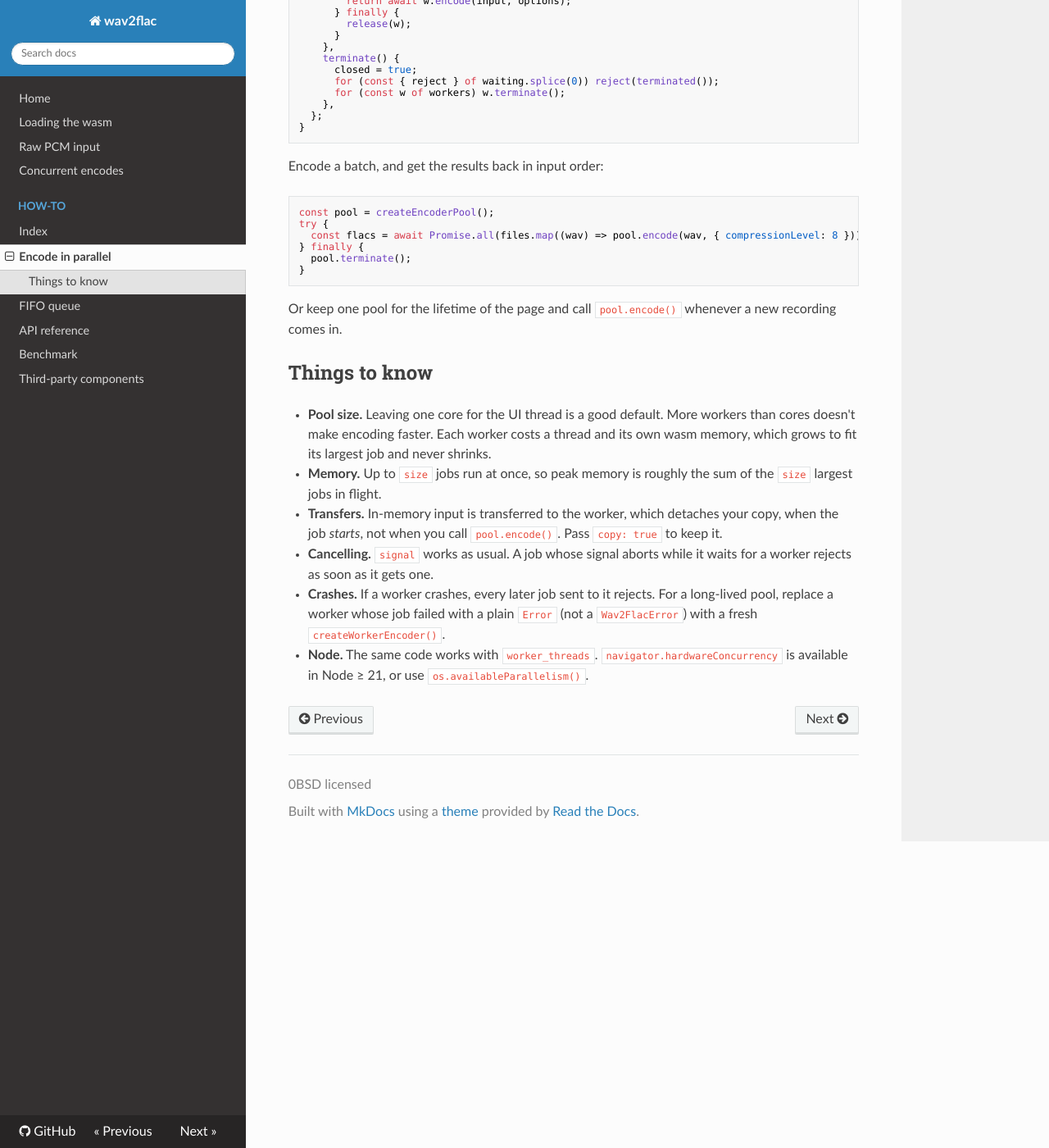
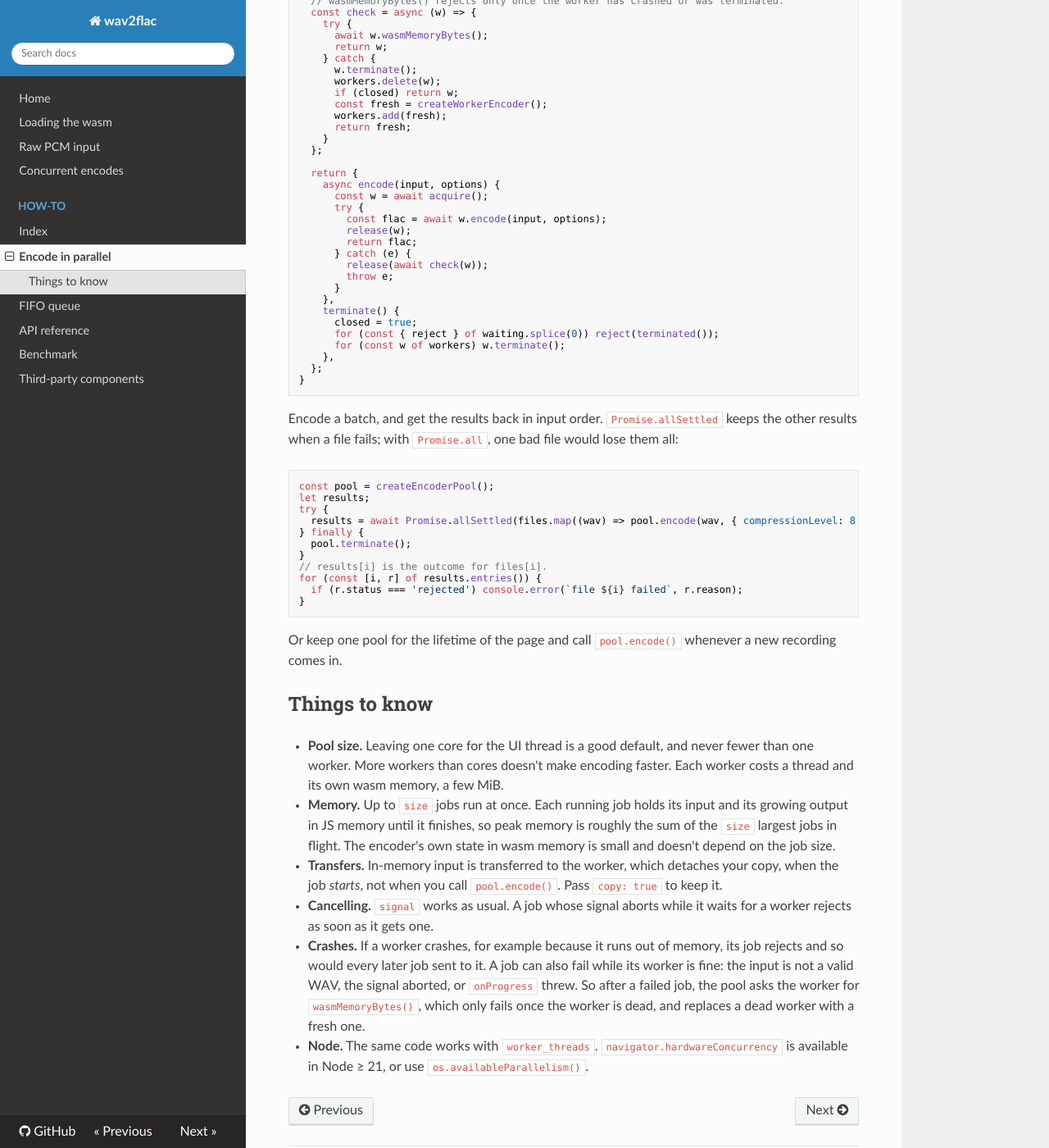
Before and after one commit to julianhille/wav2flac, an MkDocs documentation site: the page built from docs/how-to/parallel-encoding.md, in a window 1280 px wide and 1400 px high, scrolled down 668 px. Shown: the whole window at 82% size. Built offline with MkDocs 1.6.1, drawn with Linux system fonts in a browser that asks for light colours; nearby versions of some CDN libraries; some of the changed text lies outside the part shown.

Commit message:
Fix the worker pool and FIFO queue samples
The pool handed jobs to a crashed worker forever, hung with a size of 0,
and its batch example lost every result when one file failed. The queue
kept the last result alive and hid rejections nobody handled. The notes
on memory said buffered output lives in wasm memory; it lives in JS.

The samples are now run by a unit test, read from the Markdown files.

Refs #19

````diff
--- a/docs/how-to/parallel-encoding.md
+++ b/docs/how-to/parallel-encoding.md
@@ -13,10 +13,13 @@ import { createWorkerEncoder } from 'wav2flac';
 
 /**
  * A fixed set of workers. `encode()` runs on the next idle worker; jobs wait
- * in FIFO order while all workers are busy.
+ * in FIFO order while all workers are busy. A worker that crashed is replaced.
  */
 export function createEncoderPool(size = Math.max(1, (navigator.hardwareConcurrency ?? 4) - 1)) {
-  const workers = Array.from({ length: size }, () => createWorkerEncoder());
+  if (!Number.isInteger(size) || size < 1) {
+    throw new RangeError(`pool size must be a positive integer, got ${size}`);
+  }
+  const workers = new Set(Array.from({ length: size }, () => createWorkerEncoder()));
   const idle = [...workers];
   const waiting = []; // { resolve, reject } of jobs waiting for a worker
   let closed = false;
@@ -24,22 +27,41 @@ export function createEncoderPool(size = Math.max(1, (navigator.hardwareConcurre
 
   const acquire = () => {
     if (closed) return Promise.reject(terminated());
-    const w = idle.pop();
+    const w = idle.shift();
     return w !== undefined ? Promise.resolve(w) : new Promise((resolve, reject) => waiting.push({ resolve, reject }));
   };
   const release = (w) => {
+    if (closed) return;
     const next = waiting.shift();
     if (next !== undefined) next.resolve(w);
     else idle.push(w);
+  };
+  // After a failed job, check that the worker is still alive:
+  // wasmMemoryBytes() rejects only once the worker has crashed or was terminated.
+  const check = async (w) => {
+    try {
+      await w.wasmMemoryBytes();
+      return w;
+    } catch {
+      w.terminate();
+      workers.delete(w);
+      if (closed) return w;
+      const fresh = createWorkerEncoder();
+      workers.add(fresh);
+      return fresh;
+    }
   };
 
   return {
     async encode(input, options) {
       const w = await acquire();
       try {
-        return await w.encode(input, options);
-      } finally {
+        const flac = await w.encode(input, options);
         release(w);
+        return flac;
+      } catch (e) {
+        release(await check(w));
+        throw e;
       }
     },
     terminate() {
@@ -51,14 +73,21 @@ export function createEncoderPool(size = Math.max(1, (navigator.hardwareConcurre
 }
 ```
 
-Encode a batch, and get the results back in input order:
+Encode a batch, and get the results back in input order. `Promise.allSettled`
+keeps the other results when a file fails; with `Promise.all`, one bad file
+would lose them all:
 
 ```js
 const pool = createEncoderPool();
+let results;
 try {
-  const flacs = await Promise.all(files.map((wav) => pool.encode(wav, { compressionLevel: 8 })));
+  results = await Promise.allSettled(files.map((wav) => pool.encode(wav, { compressionLevel: 8 })));
 } finally {
   pool.terminate();
+}
+// results[i] is the outcome for files[i].
+for (const [i, r] of results.entries()) {
+  if (r.status === 'rejected') console.error(`file ${i} failed`, r.reason);
 }
 ```
 
@@ -67,20 +96,24 @@ whenever a new recording comes in.
 
 ## Things to know
 
-- **Pool size.** Leaving one core for the UI thread is a good default.
-  More workers than cores doesn't make encoding faster. Each worker costs a
-  thread and its own wasm memory, which grows to fit its largest job and
-  never shrinks.
-- **Memory.** Up to `size` jobs run at once, so peak memory is roughly the
-  sum of the `size` largest jobs in flight.
+- **Pool size.** Leaving one core for the UI thread is a good default, and
+  never fewer than one worker. More workers than cores doesn't make encoding
+  faster. Each worker costs a thread and its own wasm memory, a few MiB.
+- **Memory.** Up to `size` jobs run at once. Each running job holds its
+  input and its growing output in JS memory until it finishes, so peak memory
+  is roughly the sum of the `size` largest jobs in flight. The encoder's own
+  state in wasm memory is small and doesn't depend on the job size.
 - **Transfers.** In-memory input is transferred to the worker, which detaches
   your copy, when the job *starts*, not when you call `pool.encode()`. Pass
   `copy: true` to keep it.
 - **Cancelling.** `signal` works as usual. A job whose signal aborts while it
   waits for a worker rejects as soon as it gets one.
-- **Crashes.** If a worker crashes, every later job sent to it rejects. For a
-  long-lived pool, replace a worker whose job failed with a plain `Error`
-  (not a `Wav2FlacError`) with a fresh `createWorkerEncoder()`.
+- **Crashes.** If a worker crashes, for example because it runs out of
+  memory, its job rejects and so would every later job sent to it. A job can
+  also fail while its worker is fine: the input is not a valid WAV, the
+  signal aborted, or `onProgress` threw. So after a failed job, the pool asks
+  the worker for `wasmMemoryBytes()`, which only fails once the worker is
+  dead, and replaces a dead worker with a fresh one.
 - **Node.** The same code works with `worker_threads`.
   `navigator.hardwareConcurrency` is available in Node ≥ 21, or use
   `os.availableParallelism()`.
````
Also changed, not shown: CHANGELOG.md (+11 -0 lines), docs/concurrency.md (+4 -3 lines), docs/how-to/fifo-queue.md (+13 -6 lines), 1 other file.
